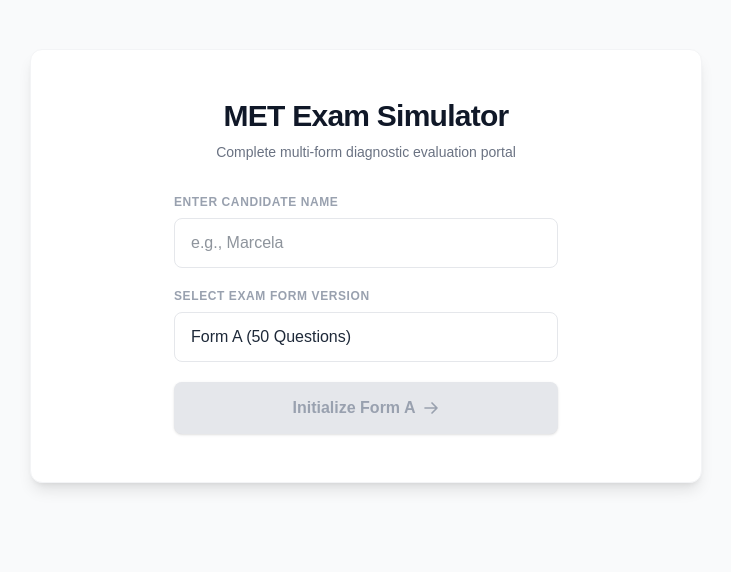
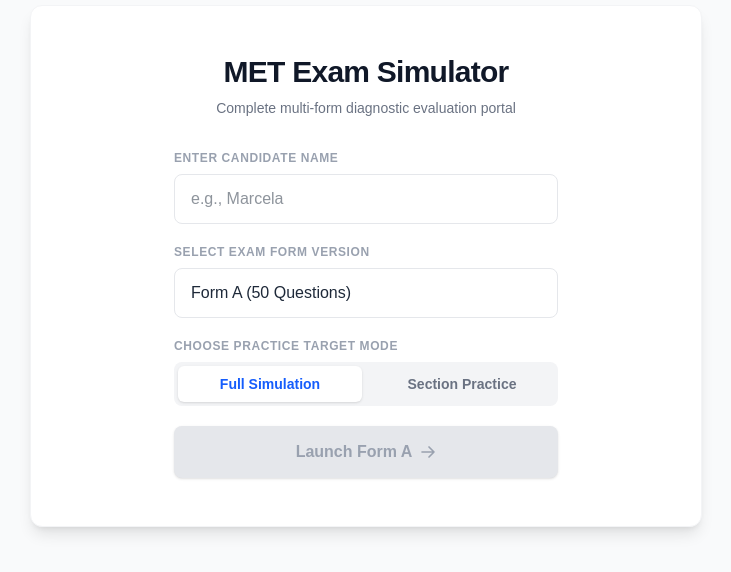
Before and after one commit to jdavidmartinez/met-mar, a Next.js app: page / in a window 1280 px wide. Shown: the part 134-706 px from the top of the page, without its empty margins (274-1005 px from the left). Built offline with nearby package versions, Linux system fonts and the light colour scheme.

Commit message:
Step 3 complete - Implemented targeted section practice modes with custom category filters

```diff
--- a/app/page.tsx
+++ b/app/page.tsx
@@ -7,7 +7,12 @@ export default function Home() {
   // --- State Definitions ---
   const [studentName, setStudentName] = useState<string>('');
   const [nameInput, setNameInput] = useState<string>('');
-  const [selectedForm, setSelectedForm] = useState<string>('Form A'); // Default test form
+  const [selectedForm, setSelectedForm] = useState<string>('Form A');
+
+  // NEW STATES: Mode selection configuration
+  const [testMode, setTestMode] = useState<'simulation' | 'practice'>('simulation');
+  const [selectedCategory, setSelectedCategory] = useState<string>('Grammar');
+
   const [isExamStarted, setIsExamStarted] = useState<boolean>(false);
   const [shuffledQuestions, setShuffledQuestions] = useState<Question[]>([]);
 
@@ -25,7 +30,8 @@ export default function Home() {
   // --- Effects ---
   // Real-time countdown timer logic
   useEffect(() => {
-    if (!isExamStarted || isFinished) return;
+    // Only countdown if the exam has started, is a simulation, and is not finished
+    if (!isExamStarted || testMode !== 'simulation' || isFinished) return;
 
     if (timeLeft <= 0) {
       setIsFinished(true);
@@ -37,7 +43,7 @@ export default function Home() {
     }, 1000);
 
     return () => clearInterval(timerInterval);
-  }, [timeLeft, isFinished, isExamStarted]);
+  }, [timeLeft, isFinished, isExamStarted, testMode]);
 
   // --- Helper Functions ---
   const formatTime = (seconds: number) => {
@@ -46,7 +52,7 @@ export default function Home() {
     return `${minutes.toString().padStart(2, '0')}:${remainingSeconds.toString().padStart(2, '0')}`;
   };
 
-  // Fisher-Yates shuffle algorithm to randomize the selected form questions
+  // Fisher-Yates shuffle algorithm to randomize questions
   const shuffleArray = (array: Question[]) => {
     const shuffled = [...array];
     for (let i = shuffled.length - 1; i > 0; i--) {
@@ -56,16 +62,22 @@ export default function Home() {
     return shuffled;
   };
 
-  // Triggers the exam initialization with the specified form choices
+  // Triggers the exam initialization filtering by mode and category preferences
   const handleStartExam = (e: React.FormEvent) => {
     e.preventDefault();
     if (!nameInput.trim()) return;
 
     setStudentName(nameInput.trim());
 
-    // Target only the chosen form's database slice, then shuffle it
-    const baseQuestions = MET_EXAM_FORMS[selectedForm] || [];
-    const randomizedQuestions = shuffleArray(baseQuestions);
+    // Extract base data from the chosen form form
+    let targetQuestions = MET_EXAM_FORMS[selectedForm] || [];
+
+    // MODIFIED: Filter down to a specific category if Practice Mode is active
+    if (testMode === 'practice') {
+      targetQuestions = targetQuestions.filter(q => q.category === selectedCategory);
+    }
+
+    const randomizedQuestions = shuffleArray(targetQuestions);
     setShuffledQuestions(randomizedQuestions);
 
     setIsExamStarted(true);
@@ -91,8 +103,11 @@ export default function Home() {
   };
 
   const resetQuiz = () => {
-    const baseQuestions = MET_EXAM_FORMS[selectedForm] || [];
-    const randomizedQuestions = shuffleArray(baseQuestions);
+    let targetQuestions = MET_EXAM_FORMS[selectedForm] || [];
+    if (testMode === 'practice') {
+      targetQuestions = targetQuestions.filter(q => q.category === selectedCategory);
+    }
+    const randomizedQuestions = shuffleArray(targetQuestions);
     setShuffledQuestions(randomizedQuestions);
     setCurrentQuestionIndex(0);
     setSelectedAnswer(null);
@@ -113,37 +128,44 @@ export default function Home() {
     setIsFinished(false);
   };
 
-  // Maps score dynamically dynamically weighting the total length of the specific form
+  // Maps score dynamically based on user context and targeted evaluation size
   const getCEFRLevel = (finalScore: number) => {
     const name = studentName || 'The candidate';
     const totalItems = shuffledQuestions.length;
+
+    // Avoid division by zero bugs
+    if (totalItems === 0) return { level: 'N/A', color: 'bg-gray-50', desc: '' };
+
     const successRatio = finalScore / totalItems;
+
+    // Display localized feedback for specific skills if in practice mode
+    const scopeLabel = testMode === 'practice' ? `in this ${selectedCategory} module` : 'overall';
 
     if (successRatio >= 0.86) {
       return {
         level: 'C1 (Advanced)',
         color: 'text-emerald-700 bg-emerald-50 border-emerald-200',
-        desc: `${name} demonstrates an advanced and fluent command of the language, ideal for highly demanding professional environments or international postgraduate studies.`
+        desc: `${name} demonstrates an advanced and fluent command ${scopeLabel}, ideal for high-tier academic or professional standards.`
       };
     }
     if (successRatio >= 0.64) {
       return {
         level: 'B2 (Upper-Intermediate)',
         color: 'text-blue-700 bg-blue-50 border-blue-200',
-        desc: `${name} has a solid upper-intermediate level. This is the gold standard required by most global universities and corporations.`
+        desc: `${name} displays a solid upper-intermediate capacity ${scopeLabel}. This matches the gold standard metric across most institutions.`
       };
     }
     if (successRatio >= 0.40) {
       return {
         level: 'B1 (Intermediate)',
         color: 'text-amber-700 bg-amber-50 border-amber-200',
-        desc: `${name} understands the core points of the exam but needs to reinforce complex vocabulary and advanced grammatical structures.`
+        desc: `${name} handles the core fundamentals ${scopeLabel} but needs targeted iterations to patch up structural vulnerabilities.`
       };
     }
     return {
       level: 'A2 (Elementary or lower)',
       color: 'text-rose-700 bg-rose-50 border-rose-200',
-      desc: `A baseline evaluation level. An exhaustive review of grammatical foundations is highly recommended for ${name} before taking the official test.`
+      desc: `A baseline performance score. Comprehensive reviews and diagnostic vocabulary drills are recommended for ${name}.`
     };
   };
 
@@ -169,7 +191,7 @@ export default function Home() {
     <main className="min-h-screen bg-gray-50 flex flex-col items-center justify-center p-6 text-gray-800">
       <div className="w-full max-w-2xl bg-white rounded-xl shadow-lg p-8 border border-gray-100">
 
-        {/* --- SCREEN 1: Welcome / Name & Form Registration --- */}
+        {/* --- SCREEN 1: Welcome / Advanced Configuration --- */}
         {!isExamStarted ? (
           <div className="py-4">
             <div className="text-center mb-8">
@@ -182,6 +204,7 @@ export default function Home() {
             </div>
 
             <form onSubmit={handleStartExam} className="space-y-5 max-w-sm mx-auto">
+              {/* Input Candidate Name */}
               <div>
                 <label htmlFor="student-name" className="block text-xs font-bold text-gray-400 uppercase tracking-wider mb-2">
                   Enter Candidate Name
@@ -197,7 +220,7 @@ export default function Home() {
                 />
               </div>
 
-              {/* NEW CHOOSE FORM SELECTION DROPDOWN */}
+              {/* Select Exam Version */}
               <div>
                 <label htmlFor="exam-form" className="block text-xs font-bold text-gray-400 uppercase tracking-wider mb-2">
                   Select Exam Form Version
@@ -210,18 +233,71 @@ export default function Home() {
                 >
                   {Object.keys(MET_EXAM_FORMS).map((formName) => (
                     <option key={formName} value={formName}>
-                      {formName} ({MET_EXAM_FORMS[formName].length} Questions)
+                      {formName} (50 Questions)
                     </option>
                   ))}
                 </select>
               </div>
+
+              {/* NEW CHOOSE TEST MODE TOGGLE CONTROLS */}
+              <div>
+                <label className="block text-xs font-bold text-gray-400 uppercase tracking-wider mb-2">
+                  Choose Practice Target Mode
+                </label>
+                <div className="grid grid-cols-2 gap-2 p-1 bg-gray-100 rounded-lg">
+                  <button
+                    type="button"
+                    onClick={() => setTestMode('simulation')}
+                    className={`py-2 text-sm font-semibold rounded-md transition-all ${
+                      testMode === 'simulation'
+                        ? 'bg-white text-blue-600 shadow-sm'
+                        : 'text-gray-500 hover:text-gray-700'
+                    }`}
+                  >
+                    Full Simulation
+                  </button>
+                  <button
+                    type="button"
+                    onClick={() => setTestMode('practice')}
+                    className={`py-2 text-sm font-semibold rounded-md transition-all ${
+                      testMode === 'practice'
+                        ? 'bg-white text-blue-600 shadow-sm'
+                        : 'text-gray-500 hover:text-gray-700'
+                    }`}
+                  >
+                    Section Practice
+                  </button>
+                </div>
+              </div>
+
+              {/* NEW CHOOSE CATEGORY TARGET SUB-DROPDOWN */}
+              {testMode === 'practice' && (
+                <div className="animate-fadeIn">
+                  <label htmlFor="practice-category" className="block text-xs font-bold text-gray-400 uppercase tracking-wider mb-2">
+                    Select Skill Section Focus
+                  </label>
+                  <select
+                    id="practice-category"
+                    value={selectedCategory}
+                    onChange={(e) => setSelectedCategory(e.target.value)}
+                    className="w-full px-4 py-3 rounded-lg border border-gray-200 bg-white focus:border-blue-500 focus:ring-2 focus:ring-blue-100 outline-none transition-all text-base appearance-none cursor-pointer"
+                  >
+                    <option value="Grammar">Grammar Structure (15 Qs)</option>
+                    <option value="Vocabulary">Vocabulary & Collocations (15 Qs)</option>
+                    <option value="Cloze">Cloze Passages Context (5 Qs)</option>
+                    <option value="Reading">Reading Comprehension (15 Qs)</option>
+                  </select>
+                </div>
+              )}
 
               <button
                 type="submit"
                 disabled={!nameInput.trim()}
                 className="w-full py-3.5 bg-blue-600 hover:bg-blue-700 disabled:bg-gray-200 disabled:text-gray-400 disabled:cursor-not-allowed text-white font-semibold rounded-lg transition-all shadow-sm flex justify-center items-center space-x-2"
               >
-                <span>Initialize {selectedForm}</span>
+                <span>
+                  {testMode === 'simulation' ? `Launch ${selectedForm}` : `Practice ${selectedCategory}`}
+                </span>
                 <svg xmlns="http://www.w3.org/2000/svg" fill="none" viewBox="0 0 24 24" strokeWidth={2.5} stroke="currentColor" className="w-4 h-4">
                   <path strokeLinecap="round" strokeLinejoin="round" d="M13.5 4.5 21 12m0 0-7.5 7.5M21 12H3" />
                 </svg>
@@ -235,25 +311,29 @@ export default function Home() {
             <div className="flex justify-between items-center border-b pb-4 mb-6">
               <div>
                 <h1 className="text-xl font-bold text-gray-900 tracking-tight">
-                  MET Exam Simulator ({selectedForm})
+                  MET {testMode === 'simulation' ? `${selectedForm} Mode` : `${selectedCategory} Drill`}
                 </h1>
                 <span className="text-xs text-gray-400 font-medium block">
                   Candidate: <strong className="text-gray-700 font-semibold">{studentName}</strong>
                 </span>
               </div>
 
-              {/* Dynamic Timer Component */}
-              {!isFinished && (
+              {/* Render countdown timer ONLY during full simulations */}
+              {testMode === 'simulation' && !isFinished ? (
                 <div className={`flex items-center space-x-2 px-4 py-2 rounded-lg font-mono text-lg font-bold border transition-colors ${
-                  timeLeft < 300
-                    ? 'bg-rose-50 border-rose-200 text-rose-600 animate-pulse'
-                    : 'bg-gray-50 border-gray-200 text-gray-700'
+                  timeLeft < 300 ? 'bg-rose-50 border-rose-200 text-rose-600 animate-pulse' : 'bg-gray-50 border-gray-200 text-gray-700'
                 }`}>
                   <svg xmlns="http://www.w3.org/2000/svg" fill="none" viewBox="0 0 24 24" strokeWidth={2} stroke="currentColor" className="w-5 h-5">
                     <path strokeLinecap="round" strokeLinejoin="round" d="M12 6v6h4.5m4.5 0a9 9 0 1 1-18 0 9 9 0 0 1 18 0Z" />
                   </svg>
                   <span>{formatTime(timeLeft)}</span>
                 </div>
+              ) : (
+                testMode === 'practice' && !isFinished && (
+                  <span className="text-xs font-bold text-emerald-600 bg-emerald-50 border border-emerald-100 px-3 py-1.5 rounded-md uppercase tracking-wider">
+                    Untimed Practice
+                  </span>
+                )
               )}
             </div>
 
@@ -322,7 +402,7 @@ export default function Home() {
                     disabled={!selectedAnswer}
                     className="px-6 py-3 bg-blue-600 hover:bg-blue-700 disabled:bg-gray-300 disabled:cursor-not-allowed text-white font-medium rounded-lg transition-colors shadow-sm"
                   >
-                    {currentQuestionIndex + 1 === shuffledQuestions.length ? 'Finish Test' : 'Next Question'}
+                    {currentQuestionIndex + 1 === shuffledQuestions.length ? 'Finish Session' : 'Next Question'}
                   </button>
                 </div>
               </div>
@@ -330,7 +410,7 @@ export default function Home() {
               /* --- SCREEN 3: Final Performance Diagnostic Report --- */
               <div className="text-center py-6">
                 <h2 className="text-3xl font-bold text-gray-900 mb-2">
-                  {timeLeft <= 0 ? 'Time is Up!' : 'Simulation Complete!'}
+                  {timeLeft <= 0 && testMode === 'simulation' ? 'Time is Up!' : 'Session Complete!'}
                 </h2>
                 <p className="text-gray-500 mb-8">Here is the estimated proficiency profile for {studentName}:</p>
 
@@ -360,13 +440,13 @@ export default function Home() {
                     onClick={resetQuiz}
                     className="w-full sm:w-auto px-6 py-2.5 border border-blue-600 text-blue-600 hover:bg-blue-50 font-medium rounded-lg transition-colors"
                   >
-                    Retake {selectedForm}
+                    Retake Session
                   </button>
                   <button
                     onClick={handleLogOut}
                     className="w-full sm:w-auto px-6 py-2.5 text-gray-500 hover:text-gray-700 font-medium rounded-lg transition-colors text-sm"
                   >
-                    Change Candidate / Form
+                    Return to Dashboard
                   </button>
                 </div>
               </div>
```
